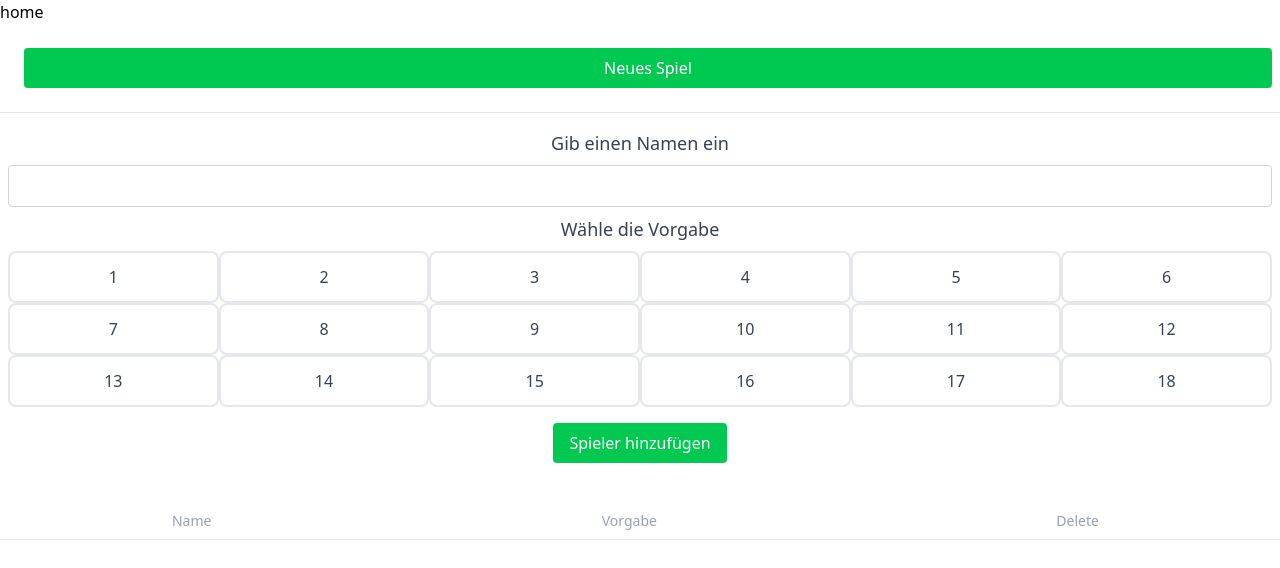
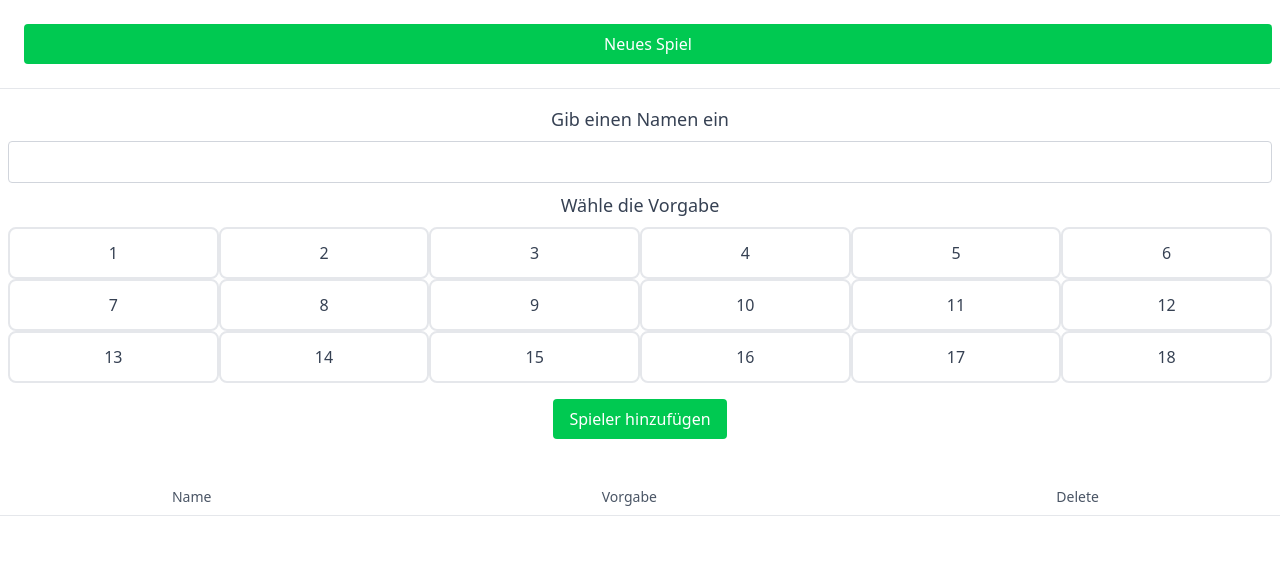
Before and after one commit to thomaslemkekoeln/kopenhagener, a Nuxt app: page /users in a window 1280 px wide. Shown: the top 568 px of the page. Built offline with nearby package versions, Linux system fonts and the light colour scheme.

Commit message:
colors update

```diff
--- a/app.vue
+++ b/app.vue
@@ -1,4 +1,5 @@
 <template>
-  <div>home</div>
-  <NuxtPage />
+  <div>
+    <NuxtPage />
+  </div>
 </template>
--- a/pages/counter.vue
+++ b/pages/counter.vue
@@ -144,13 +144,13 @@ async function updateScore(event, index, player) {
         <thead>
           <tr>
             <th
-              class="border-b border-gray-200 p-1 font-medium text-gray-400 dark:border-gray-600 dark:text-gray-200"
+              class="border-b border-gray-200 p-1 font-medium text-gray-600 dark:border-gray-600 dark:text-gray-400"
             >
               Loch
             </th>
             <th
               v-for="player in players"
-              class="border-b border-gray-200 p-1 font-medium text-gray-400 dark:border-gray-600 dark:text-gray-200"
+              class="border-b border-gray-200 p-1 font-medium text-gray-600 dark:border-gray-600 dark:text-gray-400"
             >
               {{ player.name }}
             </th>
--- a/pages/users.vue
+++ b/pages/users.vue
@@ -88,18 +88,18 @@ function clearUser(userName: string) {
       <thead>
         <tr>
           <th
-            class="border-b border-gray-200 p-2 font-medium text-gray-400 dark:border-gray-600 dark:text-gray-200"
+            class="border-b border-gray-200 p-2 font-medium text-gray-600 dark:border-gray-600 dark:text-gray-400"
           >
             Name
           </th>
           <th
-            class="border-b border-gray-200 p-2 font-medium text-gray-400 dark:border-gray-600 dark:text-gray-200"
+            class="border-b border-gray-200 p-2 font-medium text-gray-600 dark:border-gray-600 dark:text-gray-400"
           >
             Vorgabe
           </th>
 
           <th
-            class="border-b border-gray-200 p-2 font-medium text-gray-400 dark:border-gray-600 dark:text-gray-200"
+            class="border-b border-gray-200 p-2 font-medium text-gray-600 dark:border-gray-600 dark:text-gray-400"
           >
             Delete
           </th>
```
